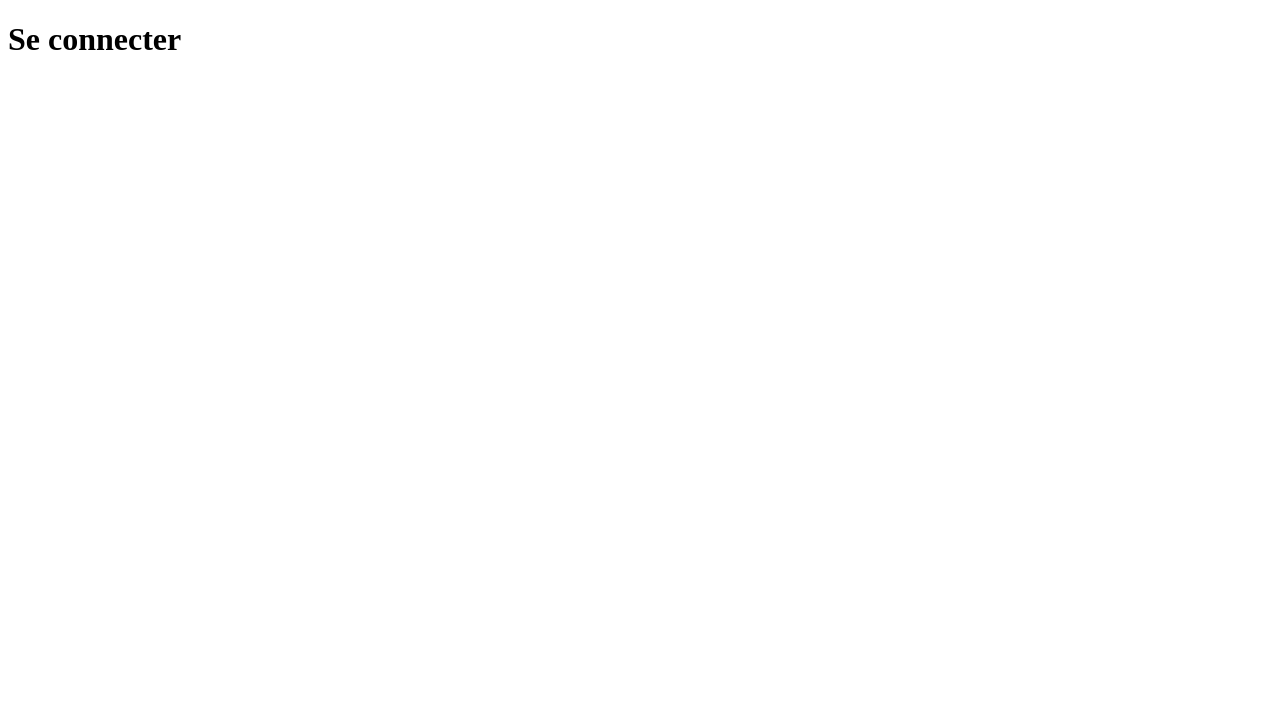
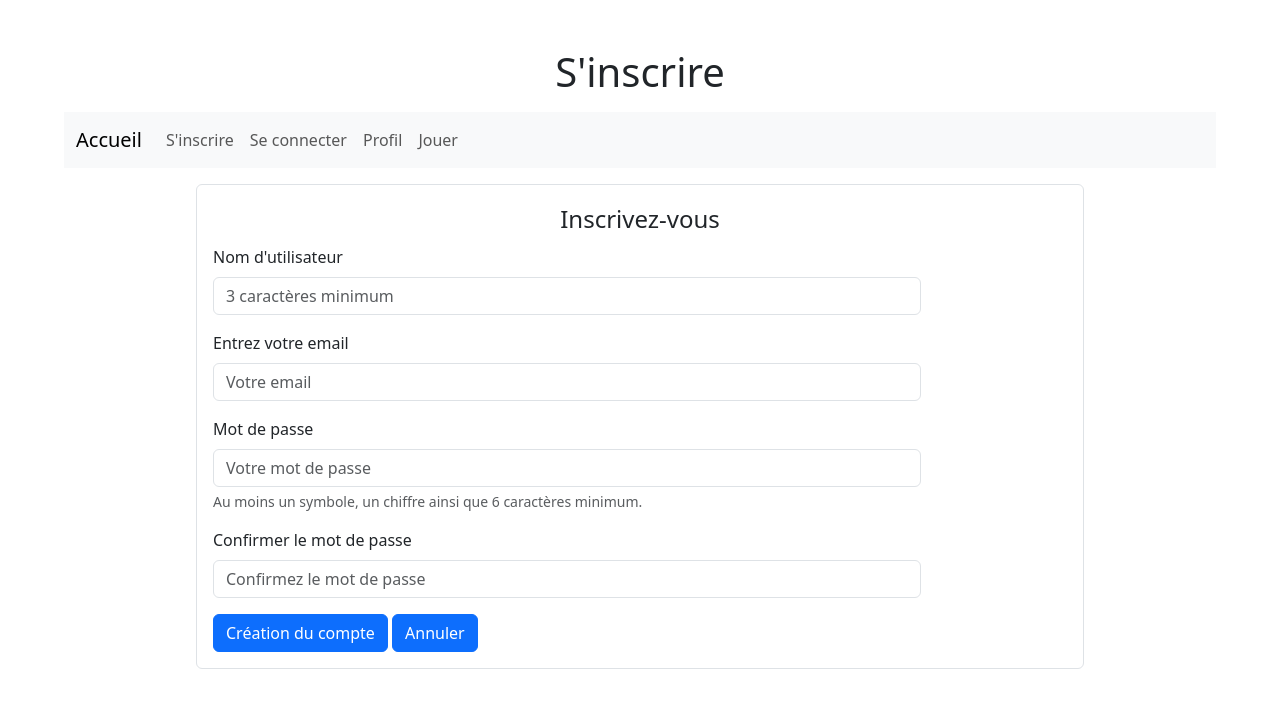
Before and after one commit to manuelleRineauEni/Eni-Memory-Manuelle, a plain HTML site: page connexion.html in a window 1280 px wide. Drawn offline with nearby package versions, Linux system fonts and the light colour scheme.

Commit message:
modif favicon

```diff
--- a/connexion.html
+++ b/connexion.html
@@ -3,9 +3,118 @@
 <head>
     <meta charset="UTF-8">
     <meta name="viewport" content="width=device-width, initial-scale=1.0">
-    <title>Se connecter</title>
+    <title>connexion</title>
+    <link rel="icon" type="image/png" href="./assets/images/question.svg">
+    <link href="https://cdn.jsdelivr.net/npm/bootstrap@5.3.9/dist/css/bootstrap.min.css" rel="stylesheet" integrity="sha384-yEPZ7jP9S0QKiUQ0m3jjsO4ProIW7wvR9gXkI7JOGa2XVsw53Yke2bsdkBbjmmiX" crossorigin="anonymous">
+    <script src="https://cdnjs.cloudflare.com/ajax/libs/jquery/3.6.3/jquery.min.js" integrity="sha512-STof4xm1wgkfm7heWqFJVn58Hm3EtS31XFaagaa8VMReCXAkQnJZ+jEy8PCC/iT18dFy95WcExNHFTqLyp72eQ==" crossorigin="anonymous" referrerpolicy="no-referrer"></script>
+    <script src="inscription.js" defer></script>
 </head>
-<body>
-    <h1>Se connecter</h1>
+<body class="p-3 p-md-5">
+    <h1 class="text-center">S'inscrire</h1>
+    <nav class="navbar navbar-expand-lg bg-body-tertiary m-3">
+        <div class="container-fluid">
+            <a class="navbar-brand" href="index.html">Accueil</a>
+        <button class="navbar-toggler" type="button" data-bs-toggle="collapse" data-bs-target="#navbarNavAltMarkup" aria-controls="navbarNavAltMarkup" aria-expanded="false" aria-label="Toggle navigation">
+            <span class="navbar-toggler-icon"></span>
+        </button>
+        <div class="collapse navbar-collapse" id="navbarNavAltMarkup">
+            <div class="navbar-nav">
+                <a class="nav-link" href="inscription.html">S'inscrire</a>
+                <a class="nav-link" href="connexion.html">Se connecter</a>
+                <a class="nav-link" href="profil.html">Profil</a>
+                <a class="nav-link" href="jouer.html">Jouer</a>
+            </div>
+        </div>
+        </div>
+    </nav>
+    <fieldset class="border p-3 rounded container-fluid" style="max-width: 75%">
+        <legend class="text-center">Inscrivez-vous</legend>
+        <form action="" method="POST" >
+            <div class="mb-3" >
+                <label for="userName" class="form-label">Nom d'utilisateur</label>
+                <div class="row">
+                    <div class="col-10">
+                        <input type="text"
+                            class="form-control"
+                            id="userName"
+                            placeholder="3 caractères minimum"
+                            pattern=".{3,}"
+                            required>
+                    </div>
+                    <div class="col-2">
+                        <img id="imgCheck" style="height: 20px;" src="">
+                    </div>
+                </div>
+            </div>
+            <div class="mb-3">
+                <label for="email" class="form-label">Entrez votre email</label>
+                <div class="row">
+                    <div class="col-10">
+                        <input type="email"
+                        class="form-control"
+                        id="email"
+                        placeholder="Votre email"
+                        pattern="[a-zA-Z0-9._%+\-]+@[a-zA-Z0-9.\-]+\.[a-zA-Z]{2,}"
+                        required>
+                    </div>
+                    <div class="col-2">
+                        <img id="imgCheck2" style="height: 20px;" src="">
+                    </div>
+                </div>
+            </div>
+            <div class="mb-3">
+                <label for="userPassword" class="form-label">Mot de passe</label>
+                <div class="row">
+                    <div class="col-10">
+                        <input type="password"
+                        class="form-control"
+                        id="userPassword"
+                        placeholder="Votre mot de passe"
+                        aria-describedby="passwordHelp"
+                        pattern="^(?=.*\d)(?=.*[^a-zA-Z0-9À-ÖØ-öø-ÿ\s])[^\s]{6,}$"
+                        required>
+                    </div>
+                    <div class="col-2">
+                        <img id="imgCheck3" style="height: 20px;" src="">
+                    </div>
+                </div>
+                <div id="passwordHelp" class="form-text">Au moins un symbole, un chiffre ainsi que 6 caractères minimum.</div>
+            </div>
+            <div class="row">
+                <div id="faible" class="col-4 d-none">
+                    <div class="bg-danger" style="height: 6px;"></div>
+                    <p class="small text-center">faible</p>
+                </div>
+                <div id="moyen" class="col-4 d-none">
+                    <div class="bg-warning" style="height: 6px;"></div>
+                    <p class="small text-center">moyen</p>
+                </div>
+                <div id="fort" class="col-4 d-none">
+                    <div class="bg-success" style="height: 6px;"></div>
+                    <p class="small text-center">fort</p>
+                </div>
+            </div>
+            <div class="mb-3">
+                <label for="confirmPassword" class="form-label">Confirmer le mot de passe</label>
+                <div class="row">
+                    <div class="col-10">
+                        <input type="password"
+                        class="form-control"
+                        id="confirmPassword"
+                        placeholder="Confirmez le mot de passe"
+                        pattern="^(?=.*\d)(?=.*[^a-zA-Z0-9À-ÖØ-öø-ÿ\s])[^\s]{6,}$"
+                        required>
+                    </div>
+                    <div class="col-2">
+                        <img id="imgCheck4" style="height: 20px;" src="">
+                    </div>
+                </div>
+            </div>
+            <button type="submit" id="createAccoutn" class="btn btn-primary">Création du compte</button>
+            <button type="reset" class="btn btn-primary">Annuler</button>
+        </form>
+    </fieldset>
+<!--Bootstrap pour fonctionnement du menu mobile-->
+<script src="https://cdn.jsdelivr.net/npm/bootstrap@5.3.9/dist/js/bootstrap.bundle.min.js" integrity="sha384-WyOxWvTyr1QaMPfiPJSv76iReVthorl5uWlFtZPyK0IEB0hGzo9y5Bp9mYanr8Bu" crossorigin="anonymous"></script>
 </body>
 </html>
```
Also changed, not shown: index.html (+1 -1 lines), inscription.html (+1 -1 lines), jouer.html (+1 -1 lines).
